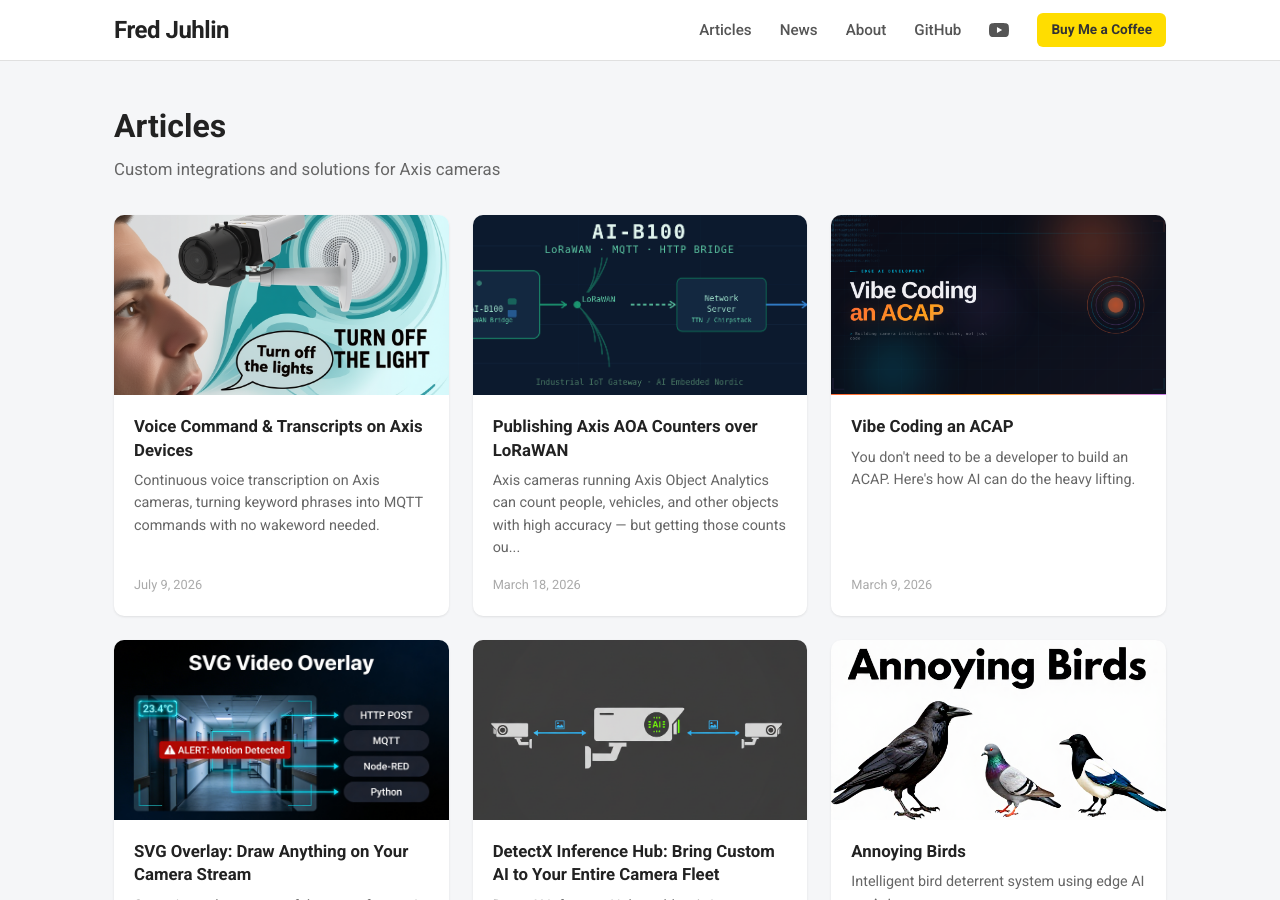
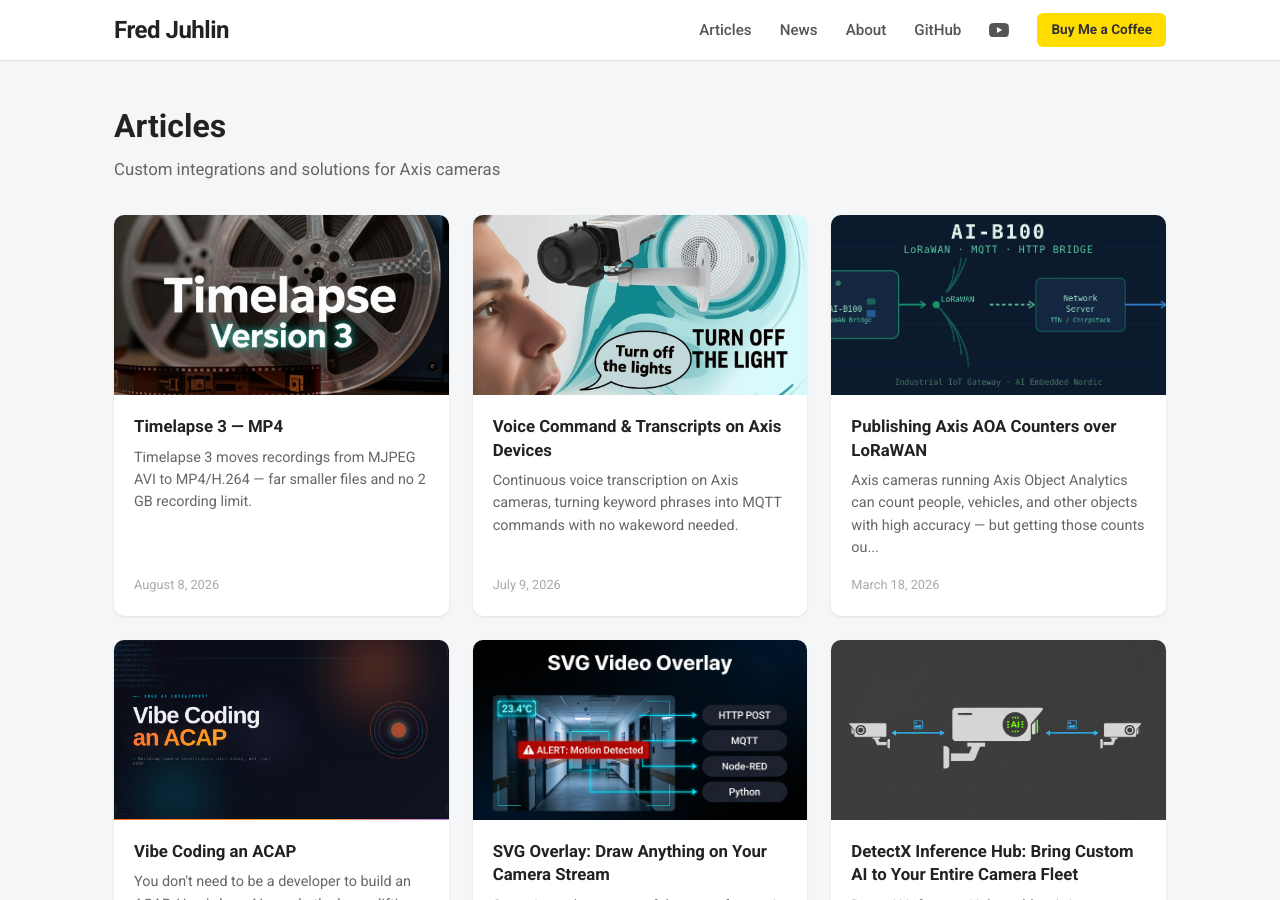
Before and after one commit to pandosme/pandosme.github.io, a Jekyll site: the page built from docs/index.md, in a window 1280 px wide and 900 px high. Built offline with Jekyll 4.4.1, drawn with Linux system fonts in a browser that asks for light colours; part of the change alters nothing that is shown.

Commit message:
Add Timelapse 3 post, link it from Timelapse 2
Timelapse 3 page targets existing Timelapse 2 users: aarch64/AXIS OS 12-13
requirements, signed package, MP4/H.264 replacing MJPEG AVI (much smaller
files, no 2 GB RIFF limit), the merged recordings library, AVI migration
path, and guidance on picking archive cadence from images captured per day.

The Timelapse 2 post now opens with a pointer to version 3 and keeps the
armv7hf caveat so those users stay on 2.x.

Co-Authored-By: Claude Opus 5 <noreply@anthropic.com>

```diff
--- a/docs/_posts/2025-01-07-Timelapse2.md
+++ b/docs/_posts/2025-01-07-Timelapse2.md
@@ -8,6 +8,10 @@ image: /assets/timelapse.jpg
 ---
 
 # Timelapse 2: Effortless Timelapse Videos on Axis Cameras
+
+> **A newer version is available.** [Timelapse 3](/acap/2026/08/08/Timelapse3.html) records **H.264 in MP4** instead of MJPEG AVI — far smaller files, no 2 GB recording limit, and playback directly in the browser. It migrates existing Timelapse 2 recordings in place.
+>
+> Timelapse 3 requires an **aarch64** camera on **AXIS OS 12 or 13**. If your camera is **armv7hf**, stay on Timelapse 2 — this page still applies and the app keeps working.
 
 **Timelapse 2** is a modern, open-source application for capturing and creating timelapse videos using your Axis camera. Built for the latest Axis firmware, it’s simple to use—no programming required.
 
--- /dev/null
+++ b/docs/_posts/2026-08-08-Timelapse3.md
@@ -0,0 +1,151 @@
+---
+layout: post
+title: "Timelapse 3 — MP4"
+date: 2026-08-08
+categories: [ACAP]
+excerpt: "Timelapse 3 moves recordings from MJPEG AVI to MP4/H.264 — far smaller files and no 2 GB recording limit."
+image: /assets/timelapse3.png
+---
+
+**Timelapse** is the most downloaded ACAP I have published. Version 3 is the biggest change since it was written: recordings are now **MP4/H.264**, they play **directly in the browser**, and the whole interface has been rebuilt around a single recordings library.
+
+This page is written for people already running [Timelapse 2](/acap/2025/01/07/Timelapse2.html). If you are new to Timelapse, that page still explains the basic idea — capture stills on a schedule or a camera event, and turn months of them into a short video.
+
+---
+
+## Requirements — read this before upgrading
+
+Timelapse 3 does not run everywhere Timelapse 2 does.
+
+- **aarch64 cameras only.** Version 3.x is not built for armv7hf. If your camera is armv7hf, stay on Timelapse 2.x — it keeps working.
+- **AXIS OS 12 or 13.** The package declares compatibility with OS 12 as the floor and OS 13 as the ceiling.
+- **The ACAP is signed**, so it installs on AXIS OS 13 devices without turning off signature verification.
+- **SD card storage** must be enabled on the camera.
+- Administrator access to install and configure.
+
+The package keeps the ID and binary name `timelapse2` on purpose — that is what makes the in-place upgrade and recording migration possible. The side effect: **Timelapse 2 and Timelapse 3 cannot be installed side by side** on the same camera.
+
+---
+
+## What actually changed
+
+### MP4 instead of AVI
+
+The AVI output was the oldest design decision in the app and the most limiting one in practice. Timelapse 2 wrote **MJPEG AVI** — every frame stored as a complete JPEG, with nothing shared between frames. Version 3 encodes **H.264 into MP4**.
+
+**The file gets dramatically smaller.** MJPEG compresses each frame on its own; H.264 also compresses across frames, and a timelapse from a fixed camera is about the best case there is for that — the sky and the light change, but most of the scene is identical from one frame to the next. The same image sequence that filled a multi-gigabyte AVI now produces a fraction of the data on the SD card.
+
+**The 2 GB ceiling is gone.** The AVI container stores its size in a 32-bit field, which capped a recording at roughly 2 GB no matter how much space the SD card had. That is why Timelapse 2 had an archive size setting — it force-split recordings before they hit the wall. In version 3 that setting no longer exists: archives are split on *time* (daily, weekly, monthly, or never) because you want them split, not because the format demands it.
+
+The rest follows from the format change:
+
+- Live recordings play in the browser, no download step.
+- Live recordings export as MP4.
+- Archived recordings play, download, or delete from the same list.
+- The files open in any normal player instead of needing a specific one.
+
+### One recordings page
+
+The separate Profiles page is gone. Live recordings and archives now live in one table, and recording settings are added and edited from that same page. Each row carries its own actions, and the list shows **Days** — how much time the recording or archive actually covers — instead of the old First Capture column.
+
+### Settings that save like settings
+
+Changing a name, trigger, expected images, or archive cadence saves immediately. No media-processing progress dialog for changes that do not touch media. The progress dialog now only appears when real media work is required — for example changing playback FPS on a recording that already has media, which means a re-encode.
+
+The Save button only appears when something has actually changed.
+
+### Archive control
+
+Archive cadence per recording: **No Archive**, **Daily**, **Weekly**, or **Monthly**. `No Archive` is new — use it when a recording should just keep running without automatic splits.
+
+**Use automatic archiving.** Pick Daily, Weekly, or Monthly rather than leaving a recording to grow forever. Each archive becomes a finished, playable MP4 you can hand to someone, and retention can clean up the old ones on its own.
+
+**Choose the cadence from how many images you capture per day.** That is the only number that matters, because what you want out of each archive is a clip that is worth watching — a few thousand frames, not five and not fifty thousand. The recording dialog does the arithmetic for you: enter **Expected images per day** and it shows the expected images per archive as you change the cadence. For timer triggers the images-per-day value is filled in from your interval automatically; for event triggers, estimate how often the event actually fires.
+
+| Images per day | Capture pattern | Recommended cadence |
+|---|---|---|
+| Under ~50 | One sun-noon shot a day, or a handful of motion events | **Monthly** — ~30–1,500 images per archive |
+| ~50–500 | A frame every few minutes, or a steadily triggering event | **Weekly** — ~350–3,500 images per archive |
+| Over ~500 | A frame every minute or faster | **Daily** — 500+ images per archive |
+
+Aim for somewhere around **1,000–3,000 images per archive**. At 30fps that is roughly half a minute to a minute and a half of video per file — long enough to show the change, short enough to send to someone.
+
+Two edges worth knowing. If you capture only one image per day, even a monthly archive holds ~30 frames, which is one second of video — use **No Archive** there and let the recording accumulate into something watchable. And at a frame per minute, Monthly would bundle ~45,000 images into a single file; that is where Daily earns its place.
+
+**Archive retention** moved to the Settings page, where it applies as a cleanup policy so a long-running install does not quietly fill the SD card. Cadence and retention work together: cadence decides how big each archive is, retention decides how many you keep.
+
+### Clearer destructive actions
+
+The two operations that used to be easy to confuse are now separate and named for what they do:
+
+- **Reset media** — clears captured media, keeps the recording's settings and schedule.
+- **Delete recording** — removes the recording settings *and* its media.
+
+Archive deletion removes only the selected archive file and its list entry.
+
+---
+
+## Upgrading from Timelapse 2
+
+Timelapse 2 recorded AVI. Timelapse 3 uses MP4. When the app starts and finds old AVI recordings, it shows an **AVI migration required** dialog before normal operation begins.
+
+You get two choices:
+
+- **Convert to MP4** — converts the old AVI recordings.
+- **Cancel and keep AVI** — stops migration and leaves the original files untouched, so you can manually reinstall 2.x if you want to.
+
+During migration you see progress for the current file and for the run as a whole, and a cancel button. Cancelling removes the temporary MP4 output and leaves every original AVI intact.
+
+After a successful migration:
+
+- Converted recordings are available as MP4.
+- Legacy AVI/IDX files and old Timelapse 2.x folders are cleaned up.
+- The migration prompt does not come back.
+
+**An ongoing 2.x recording is imported as the live recording base** where possible, rather than being dropped in as a finished archive — so a construction-site recording that has been running for eight months continues in the MP4 workflow instead of being closed off. Completed AVI archives become MP4 archives.
+
+### Recommended procedure
+
+If the camera holds a recording you care about:
+
+1. Back up the camera's SD card storage (normally `/var/spool/storage/SD_DISK/timelapse2`).
+2. Install Timelapse 3.
+3. Open the app from the camera's web interface.
+4. Run the AVI migration when prompted.
+5. Confirm live recordings and archives are listed.
+6. Play or download a few of them to verify the result.
+
+Migration takes time proportional to how much old material is on the card. On a fleet, **test one representative camera first**.
+
+---
+
+## Recording settings
+
+Per recording you configure:
+
+- Name
+- Resolution
+- Playback FPS
+- Trigger — **event based** (a camera event fires a capture) or **timer based** (fixed interval)
+- Daylight condition — *Any time*, *Sunrise to sunset*, or *Dawn to dusk*
+- Text overlay handling
+- Archive cadence
+- Expected images per day
+
+Note that capture interval and playback FPS are unrelated. The interval decides how often a frame is taken; FPS decides how fast those frames play back. 10fps is fine for review, 30–60fps looks smoother for a presentation video.
+
+## Location and sun events
+
+Set the camera location and Timelapse 3 calculates dawn, sunrise, sun noon, sunset, and dusk. Those drive the daylight filters above, and Timelapse 3 can also fire a **Sun Noon** event — which is the cleanest way to get one consistent daily construction-progress image, since the light and shadows land in the same place every day.
+
+---
+
+## Get it
+
+- **[Download the pre-compiled ACAP (zip)](https://www.dropbox.com/scl/fi/7tmylmiza62oj597uxhfx/Timelapse3.zip?rlkey=zlfxfix394n3iivwit8qe2tdu&st=njmpa38n&dl=1)**
+- **[Source on GitHub](https://github.com/pandosme/Timelapse3)** — bug reports and issues [here](https://github.com/pandosme/Timelapse3/issues).
+
+Timelapse has been downloaded more than any other ACAP I have written, and almost all of version 3 comes from what people reported using version 2 for. Keep that coming.
+
+![image](https://api.juhlin.me/image/timelpase3)
+If it is useful to you, consider [buying me a coffee](https://buymeacoffee.com/fredjuhlinl).
```
Also changed, not shown: docs/assets/timelapse3.png (added).
